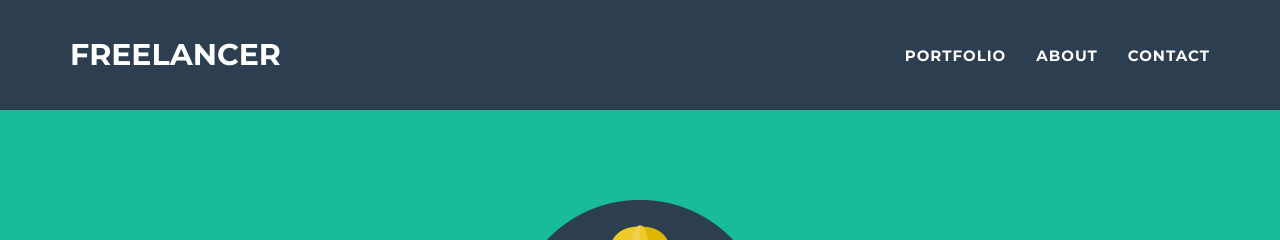
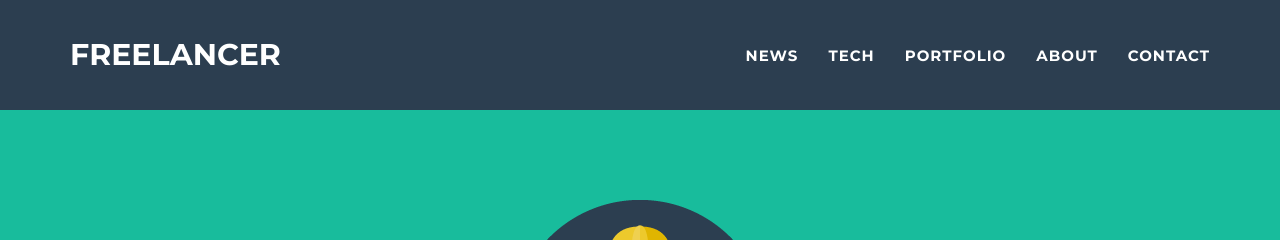
Before and after one commit to purna/portfolio, a Jekyll site: the page built from index.md, in a window 1280 px wide and 900 px high. Shown: the top 240 px of the window. Built offline with Jekyll 4.4.1, drawn with Linux system fonts in a browser that asks for light colours; our own code applies the rules of GitHub Pages for plain Markdown files.

Commit message:
Update nav.html

```diff
--- a/_includes/nav.html
+++ b/_includes/nav.html
@@ -19,13 +19,19 @@
                         <a href="#page-top"></a>
                     </li>
                     <li class="page-scroll">
-                        <a href="#portfolio">Portfolio</a>
+                        <a href="/portfolio/news">News</a>
                     </li>
                     <li class="page-scroll">
-                        <a href="#about">About</a>
+                        <a href="/portfolio/tech">Tech</a>
                     </li>
                     <li class="page-scroll">
-                        <a href="#contact">Contact</a>
+                        <a href="/portfolio/#portfolio">Portfolio</a>
+                    </li>
+                    <li class="page-scroll">
+                        <a href="/portfolio/#about">About</a>
+                    </li>
+                    <li class="page-scroll">
+                        <a href="/portfolio/#contact">Contact</a>
                     </li>
                 </ul>
             </div>
```
